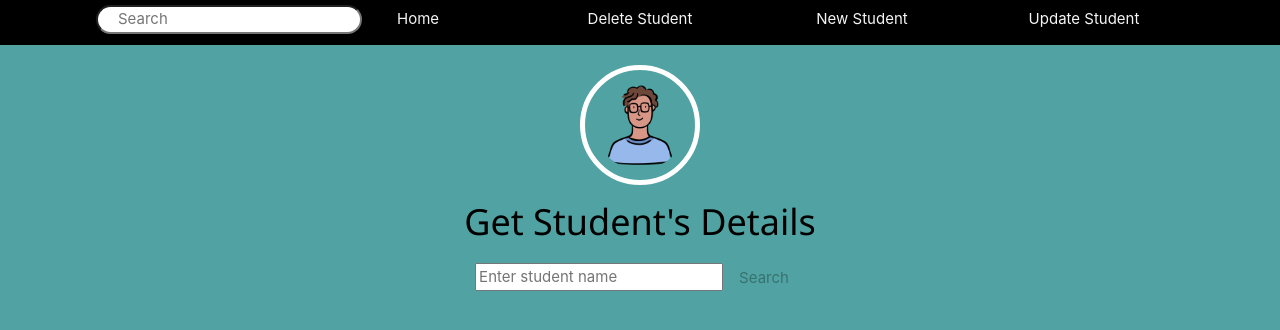
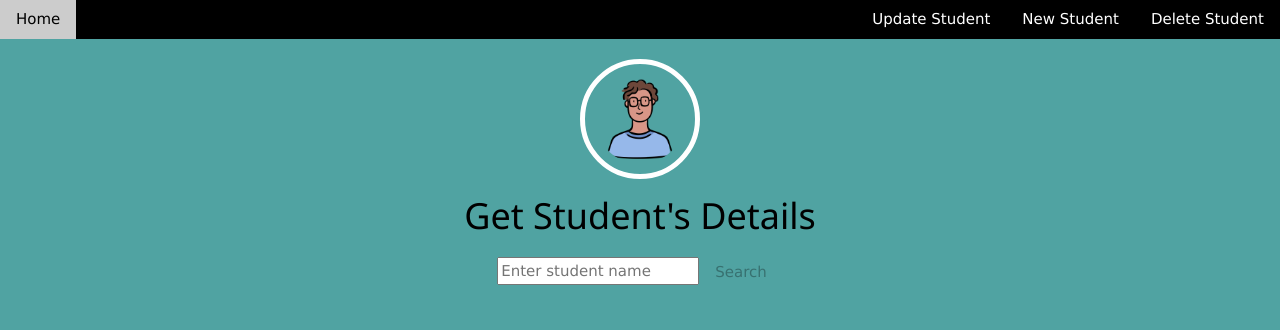
Before and after one commit to otundoMjoseph/EduGo, a React (Create React App) app in the folder edugo/: page /students in a window 1280 px wide. Shown: the top 330 px of the page. Built offline with nearby package versions, Linux system fonts and the light colour scheme; the HTML template or start-up script is replaced by a standard one.

Commit message:
reviewed the navBar

```diff
--- a/edugo/package.json
+++ b/edugo/package.json
@@ -19,6 +19,7 @@
     "stream-http": "^3.2.0",
     "url": "^0.11.3",
     "util": "^0.12.5",
+    "w3-css": "^4.1.0",
     "web-vitals": "^2.1.4"
   },
   "scripts": {
--- a/edugo/src/App.js
+++ b/edugo/src/App.js
@@ -8,9 +8,9 @@ import SubmitStudent from './SubmitStudent'
 import UpdateStudent from './UpdateStudent'
 
 
-
 function App() {
     return (
+
         <BrowserRouter>
             <Routes>
 
--- a/edugo/src/GetStudent.js
+++ b/edugo/src/GetStudent.js
@@ -68,11 +68,11 @@ if (filteredStudents.length === 0) {
 
       <div>
         {student && student.map((student) => (
-        <div key={student.id} class>
-          <h2 >Student Information </h2>
-          <p>Name: {student.name}</p>
-          <p>Email: {student.email}</p>
-          </div>
+        <ul key={student.id} className ="w3-ul w3-centre w3-card-4 ">
+          <li><h2 >Student Information </h2></li>
+          <li >  Name: {student.name}</li>
+          <li>Email: {student.email}</li>
+          </ul>
         ))}
 
       </div>
--- a/edugo/src/Home.js
+++ b/edugo/src/Home.js
@@ -1,12 +1,15 @@
 import React from 'react';
 // import Navbar from './NavBar';
 import { Link } from 'react-router-dom';
+import NavBar from './NavBar';
+
 
 function Home() {
     return (
         <div>
 
            {/* <Navbar /> */}
+           <NavBar/>
            <div className={"centered-element"}>
             <div className={"student-container"}>
                 <h1>Students Management System Dashboard</h1>
--- a/edugo/src/NavBar.css
+++ /dev/null
@@ -1,26 +0,0 @@
-.navbar > a{
-    display: inline-block;
-    box-sizing: border-box;
-    width: 210px;
-    padding: 5px;
-    margin: 0 6px 6px;
-    /* background: lightblue; */
-    text-decoration: none;
-    text-align: center;
-    font-size: min(10vw, 15px) ;
-    color: whitesmoke;
-    /* background-color: black; */
-}
-
-/* a.active {
-    background: black;
-    color: white;
-} */
-nav{
-    background-color: black;
-
-}
-#input {
-    border-radius: 15px;
-    padding-left: 20px;
-}
--- a/edugo/src/NavBar.js
+++ b/edugo/src/NavBar.js
@@ -1,15 +1,16 @@
 import React from 'react';
 import { NavLink } from 'react-router-dom';
-import "./NavBar.css"
+import'w3-css/w3.css'
+
 
 function Navbar() {
+
   return (
-    <nav className="navbar">
-      <NavLink> <input id='input' type='text' placeholder='Search' ></input> </NavLink>
-    <NavLink to="/home" >Home</NavLink>
-    <NavLink to="/delete" >Delete Student</NavLink>
-    <NavLink to="/submit">New Student</NavLink>
-    <NavLink to="/update">Update Student</NavLink>
+    <nav className="w3-bar w3-black ">
+    <NavLink className="w3-bar-item w3-button w3-blue w3-left" to="/home" >Home</NavLink>
+    <NavLink className="w3-bar-item w3-button w3-right" to="/delete" >Delete Student</NavLink>
+    <NavLink className="w3-bar-item w3-button w3-right"    to="/submit">New Student</NavLink>
+    <NavLink className="w3-bar-item w3-button  w3-right"  to="/update">Update Student</NavLink>
     {/* <NavLink to="./" >Login</NavLink> */}
 
 
```
Also changed, not shown: 1 other file (tests, documents, lock files or other folders).
